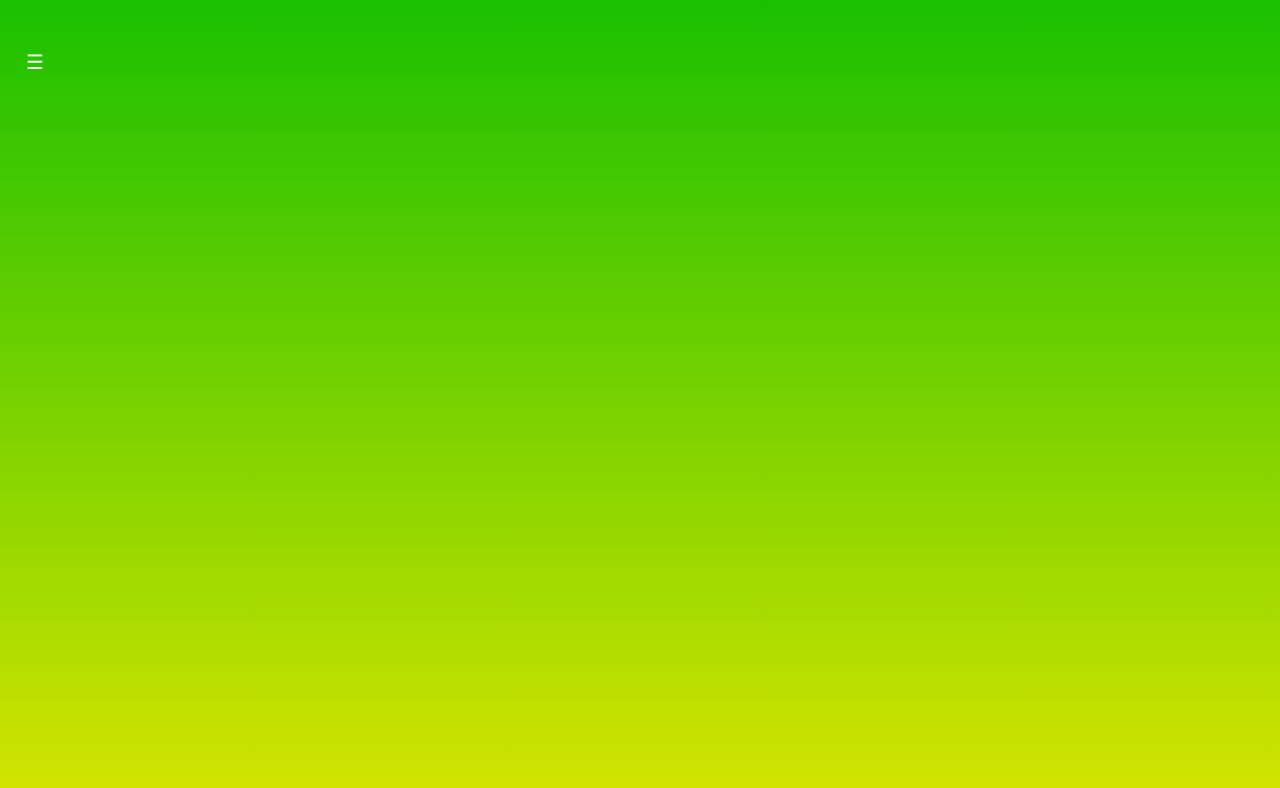
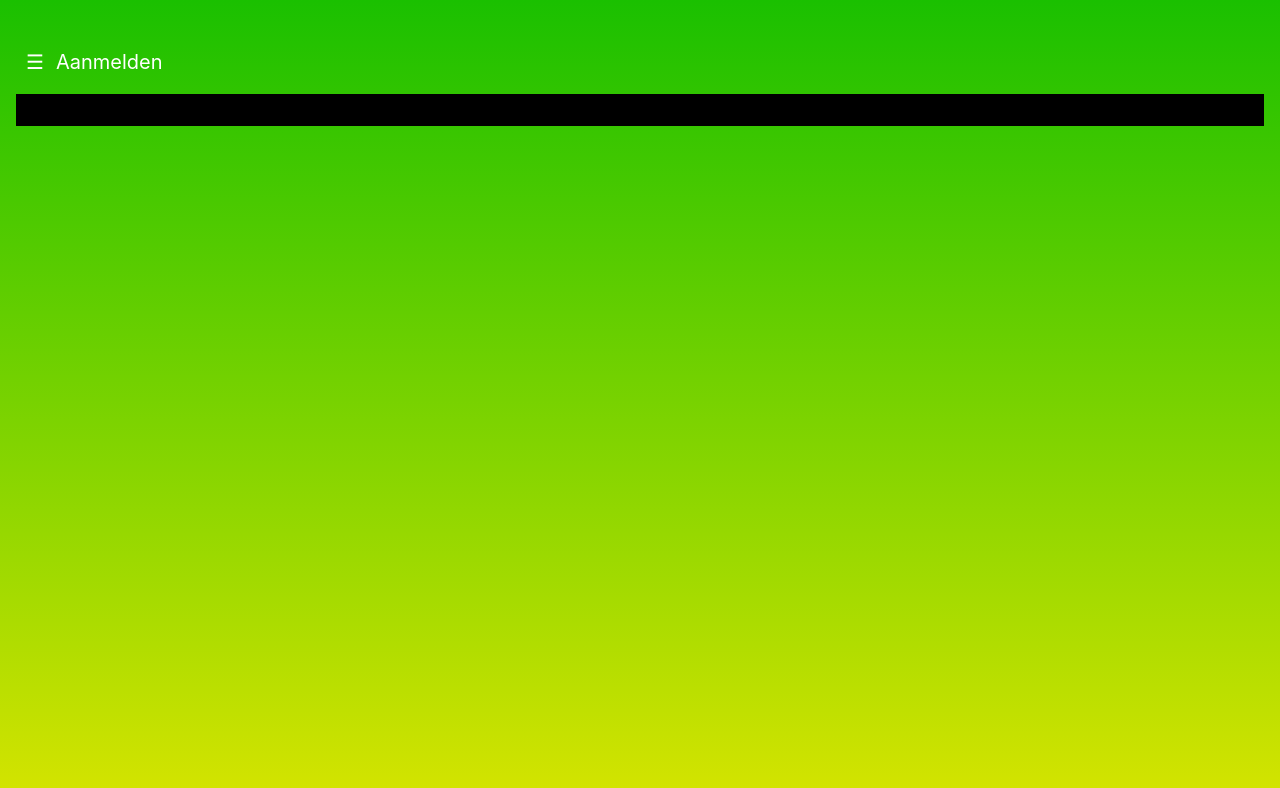
Before and after one commit to robijntje/Sanquin-Landing-Page, a Vue app: page /informatie/hoemeldikmeaan in a window 1280 px wide. Shown: the top 788 px of the page. Built offline with nearby package versions, Linux system fonts and the light colour scheme; a web font is replaced by a local one.

Commit message:
Created the sign up page
Created the page with information about signing up as a blood donor.

```diff
--- a/src/router/index.js
+++ b/src/router/index.js
@@ -2,6 +2,7 @@ import { createRouter, createWebHistory } from 'vue-router'
 import HomeView from '../views/HomeView.vue'
 import Informatie from '@/views/Informatie.vue'
 import MedicationView from '@/views/MedicationView.vue'
+import SignUpView from '@/views/SignUpView.vue'
 
 
 const router = createRouter({
@@ -26,6 +27,12 @@ const router = createRouter({
     },
 
     {
+      path: '/informatie/hoemeldikmeaan',
+      name: 'aanmelden',
+      component: SignUpView,
+    },
+
+    {
       path: '/about',
       name: 'about',
       // route level code-splitting
--- a/src/views/Informatie.vue
+++ b/src/views/Informatie.vue
@@ -123,10 +123,6 @@ h1 {
   color: black;
 }
 
-.questions-item:hover {
-  background-color: #f5f5f5;
-}
-
 .contact-button {
   background-color: #d32f2f;
   color: white;
--- /dev/null
+++ b/src/views/SignUpView.vue
@@ -0,0 +1,65 @@
+<template>
+  <div id="app" class="aanmelden">
+    <header class="header">
+      <h1 class="header-title">Aanmelden</h1>
+    </header>
+<main>
+    <div class="content-box">
+
+
+    </div>
+    </main>
+  </div>
+</template>
+
+<script>
+
+</script>
+
+<style scoped>
+body {
+  margin: 0;
+}
+
+.aanmelden {
+  display: flex;
+  flex-direction: column;
+  height: 100vh;
+}
+
+.content-box {
+  background-color: black;
+  padding: 16px;
+  margin: 0 16px;
+}
+
+.header {
+  display: flex;
+  align-items: center;
+  color: white;
+  padding: 16px;
+  margin-top: 30px;
+
+}
+
+.header-title {
+  font-size: 20px;
+  margin-left: 40px;
+}
+
+h1 {
+  font-size: 20px;
+  margin: 0;
+}
+
+.contact-button {
+  background-color: #d32f2f;
+  color: white;
+  border: none;
+  border-radius: 4px;
+  padding: 16px;
+  font-size: 16px;
+  display: flex;
+  justify-content: center;
+}
+</style>
```
Also changed, not shown: src/views/Stappenplan.vue (deleted).
